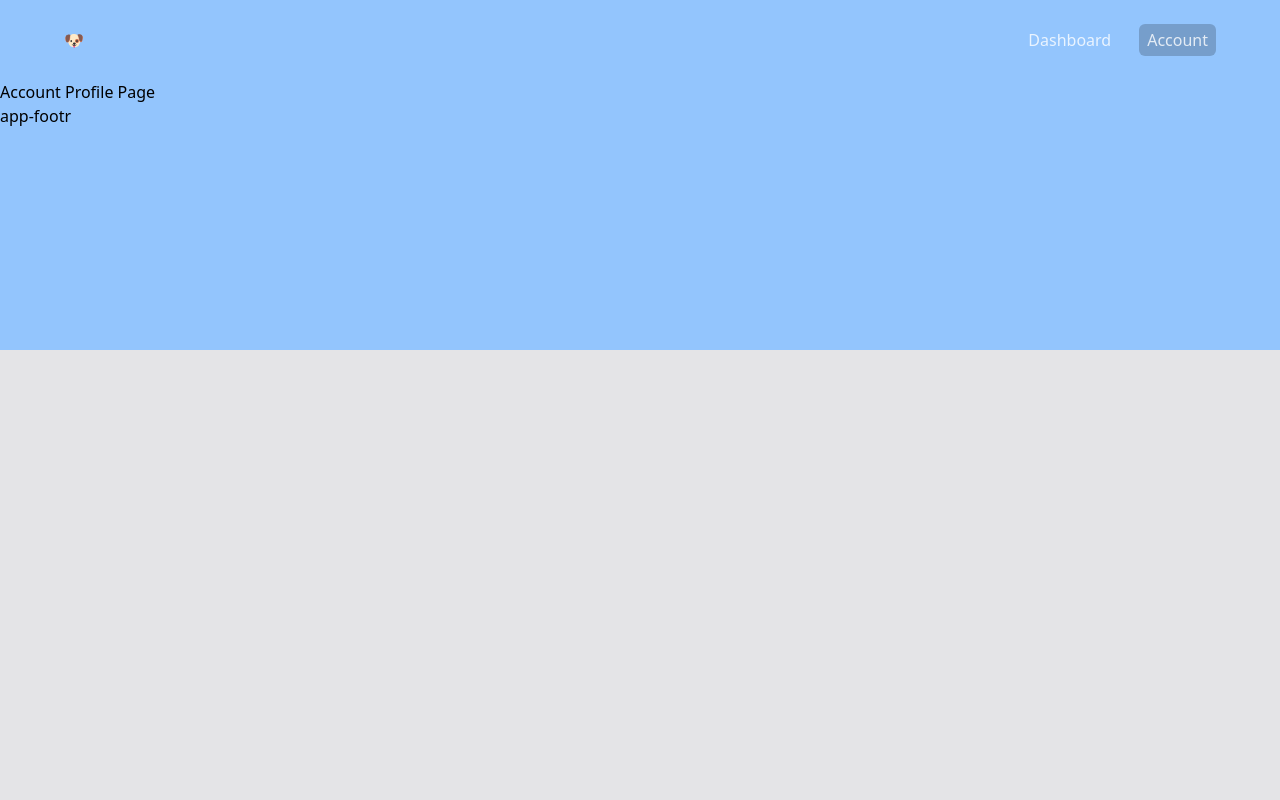
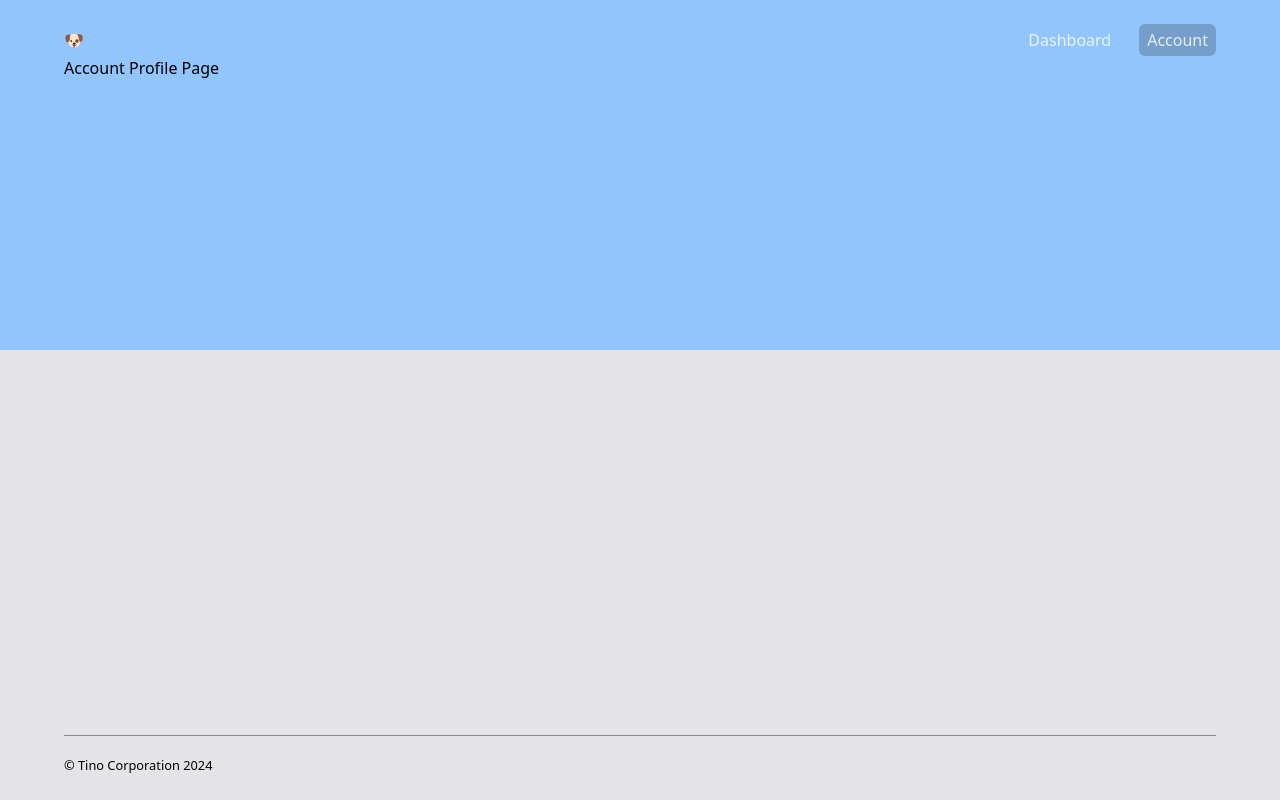
Before and after one commit to justin-0/fur-planner, a Next.js app: page /app/account in a window 1280 px wide. Built offline with nearby package versions, Linux system fonts and the light colour scheme.

Commit message:
footer component and layout div styled

```diff
--- a/src/app/(application)/app/layout.tsx
+++ b/src/app/(application)/app/layout.tsx
@@ -11,9 +11,11 @@ export default function DashboardLayout({ children }: DashboardLayoutProps) {
   return (
     <>
       <AppBackgroundStyle />
-      <AppNavigation />
-      {children}
-      <AppFooter />
+      <div className="flex min-h-screen w-screen flex-col px-5 py-6 sm:px-16">
+        <AppNavigation />
+        {children}
+        <AppFooter />
+      </div>
     </>
   );
 }
--- a/src/components/app-footer.tsx
+++ b/src/components/app-footer.tsx
@@ -1,5 +1,7 @@
-import React from "react";
-
 export default function AppFooter() {
-  return <div>app-footr</div>;
+  return (
+    <footer className="mt-auto border-t border-black/40 pt-4">
+      <small className="">&copy; Tino Corporation 2024</small>
+    </footer>
+  );
 }
--- a/src/components/app-navigation.tsx
+++ b/src/components/app-navigation.tsx
@@ -19,7 +19,7 @@ export default function AppNavigation() {
   const currentPath = usePathname();
 
   return (
-    <nav className="flex items-center justify-between px-5 py-6 sm:px-16">
+    <nav className="flex items-center justify-between">
       <span>🐶</span>
       <ul className="flex gap-x-5">
         {routes.map((r) => {
```
